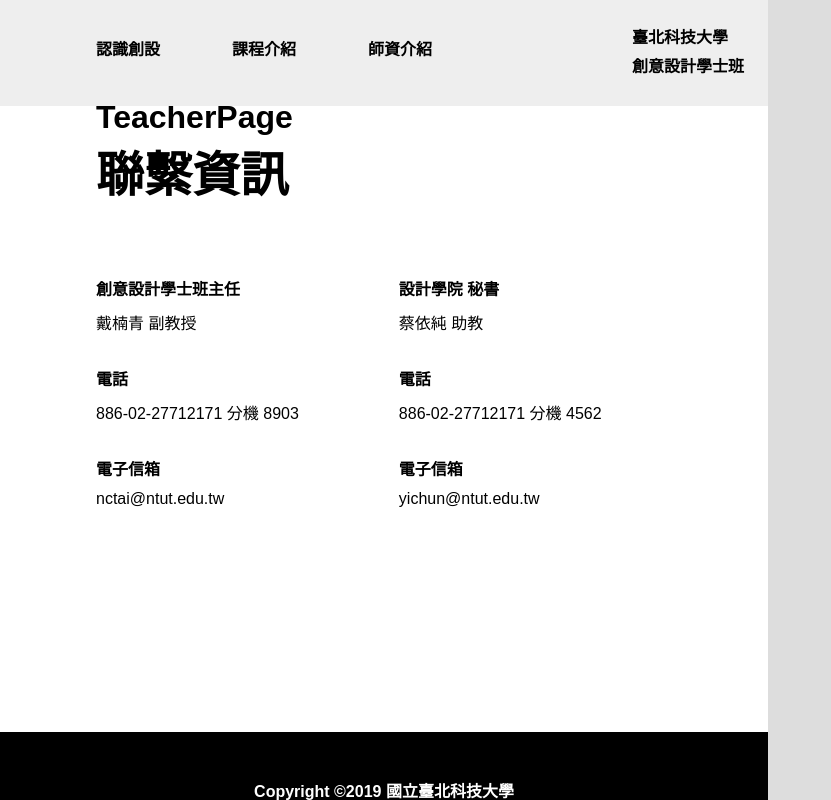
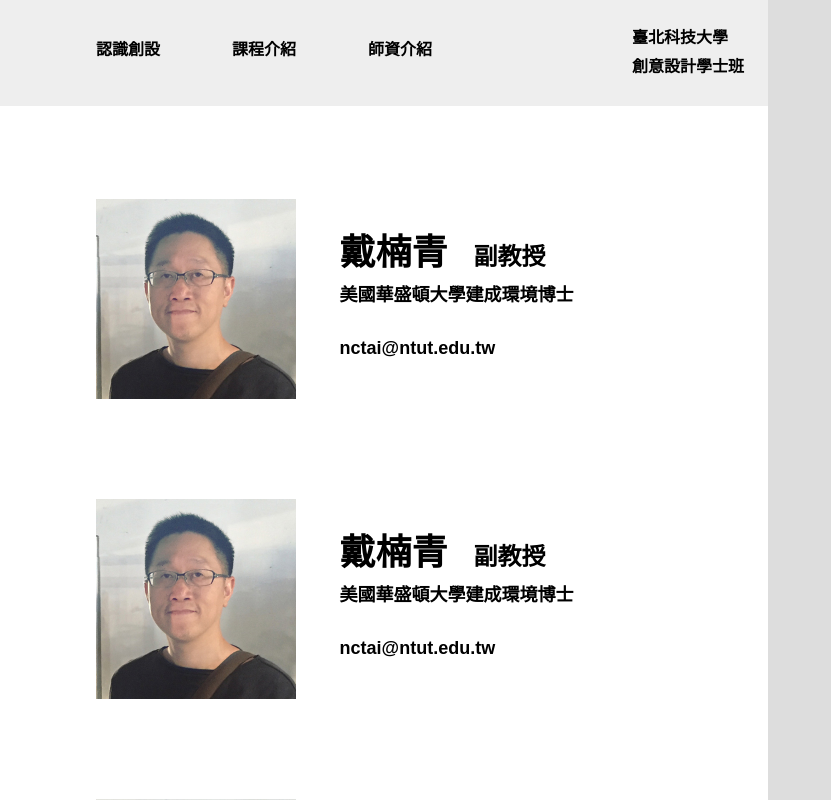
Before and after one commit to yaya75315/creative-design-web, a React (Create React App) app in the folder create-design/: page /TeacherPage in a window 1280 px wide. Shown: the whole page, without its empty margins (0-831 px from the left). Built offline with nearby package versions, Linux system fonts and the light colour scheme.

Commit message:
師資介紹完成

```diff
--- a/create-design/src/components/Footer.js
+++ b/create-design/src/components/Footer.js
@@ -4,7 +4,7 @@
 const Footer = () => {
     return (
         <footer className="copyright">
-            <p>Copyright ©2019 國立臺北科技大學</p>
+            <p>Copyright ©2021 國立臺北科技大學</p>
         </footer>
     )
 }
--- /dev/null
+++ b/create-design/src/components/PastExhibitions.js
@@ -0,0 +1,13 @@
+import React from 'react'
+import exhibition from '../public/images/exhibition.JPG'
+
+const PastExhibitions = () => {
+    return (
+        <a href="#">
+            <img src={exhibition} alt=""/>
+            <h3>109級上學年期末展覽</h3>
+        </a>
+    )
+}
+
+export default PastExhibitions
--- /dev/null
+++ b/create-design/src/components/TeacherCard.js
@@ -0,0 +1,19 @@
+import React from 'react'
+import '../public/TeacherPage.css'
+import taiPhoto from '../public/images/tai.jpg';
+
+const TeacherCard = () => {
+    return (
+        <div className="teacherCard">
+            <img src={taiPhoto} alt=""className="teacherPhoto"/>
+            <div className="teacherInformation">
+                <span className="teacherName">戴楠青</span>
+                <span className="teacherTitle">副教授</span>
+                <h4 className="teacherDegree">美國華盛頓大學建成環境博士</h4>
+                <h4 className="teacherEmail">nctai@ntut.edu.tw</h4>
+            </div>
+        </div>
+    )
+}
+
+export default TeacherCard
--- /dev/null
+++ b/create-design/src/public/TeacherPage.css
@@ -0,0 +1,56 @@
+.teacherPage {
+    margin-top: 6.25rem;
+    margin-bottom: 12.5rem;
+}
+
+.teacherCard {
+    display: flex;
+    width: 100%;
+    /* border: 1px solid #ccc; */
+    margin-bottom: 6.25rem;
+}
+
+.teacherPhoto {
+    width: 12.5rem;
+}
+
+.teacherInformation {
+    padding: 1.5rem 0 1.5rem 0;
+    margin-left: 2.725rem;
+}
+
+.teacherName {
+    font-size: 2.25rem;
+    font-weight: 700;
+    margin-right: 1.625rem;
+}
+
+.teacherTitle {
+    font-size: 1.5rem;
+    font-weight: 700;
+}
+
+.teacherDegree {
+    font-size: 1.125rem;
+    margin-top: 0.3rem;
+}
+
+.teacherEmail {
+    font-size: 1.125rem;
+    margin-top: 2rem;
+}
+
+@media (max-width: 576px) {
+    .teacherCard {
+        flex-direction: column;
+        text-align: center;
+    }
+
+    .teacherPhoto {
+        margin: 0 auto;
+    }
+
+    .teacherInformation {
+        margin-left: 0;
+    }
+}
--- a/create-design/src/viewpages/MainPage.js
+++ b/create-design/src/viewpages/MainPage.js
@@ -1,7 +1,9 @@
 import React from 'react';
+import {Link} from 'react-router-dom';
 import '../public/MainPage.css';
 import exhibition from '../public/images/exhibition.JPG';
-import {Link} from 'react-router-dom';
+import PastExhibitions from '../components/PastExhibitions'
+
 
 const MainPage = () => {
     return (
@@ -22,22 +24,12 @@
 
             <h2>歷屆展覽</h2>
             <div className="mainPageExhibition">
-                <a href="#">
-                    <img src={exhibition} alt=""/>
-                    <h3>109級上學年期末展覽</h3>
-                </a>
-                <a href="#">
-                    <img src={exhibition} alt=""/>
-                    <h3>109級上學年期末展覽</h3>
-                </a>
-                <a href="#">
-                    <img src={exhibition} alt=""/>
-                    <h3>109級上學年期末展覽</h3>
-                </a>
-                <a href="#">
-                    <img src={exhibition} alt=""/>
-                    <h3>109級上學年期末展覽</h3>
-                </a>
+                <PastExhibitions />
+                <PastExhibitions />
+                <PastExhibitions />
+                <PastExhibitions />
+                <PastExhibitions />
+                <PastExhibitions />
             </div>
             <div className="mainPageArticle">
                 <h2>創意設計學士班</h2>
--- a/create-design/src/viewpages/TeacherPage.js
+++ b/create-design/src/viewpages/TeacherPage.js
@@ -1,9 +1,15 @@
 import React from 'react'
+import TeacherCard from '../components/TeacherCard'
 
 const TeacherPage = () => {
     return (
-        <div>
-            <h1>TeacherPage</h1>
+        <div className="teacherPage">
+            <TeacherCard />
+            <TeacherCard />
+            <TeacherCard />
+            <TeacherCard />
+            <TeacherCard />
+            <TeacherCard />
         </div>
     )
 }
```
Also changed, not shown: create-design/src/public/images/tai.jpg (added), 1 other file (tests, documents, lock files or other folders).
